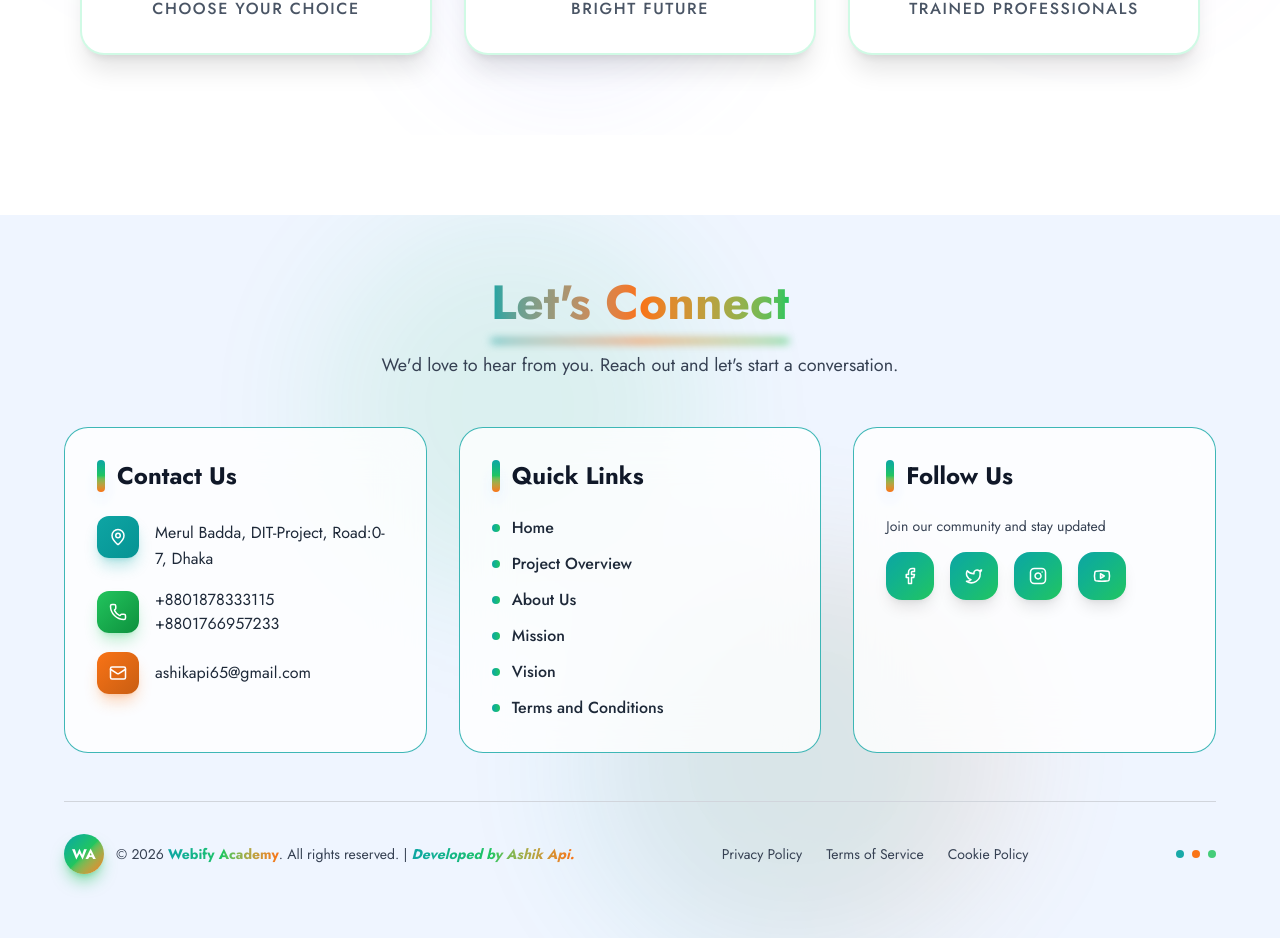
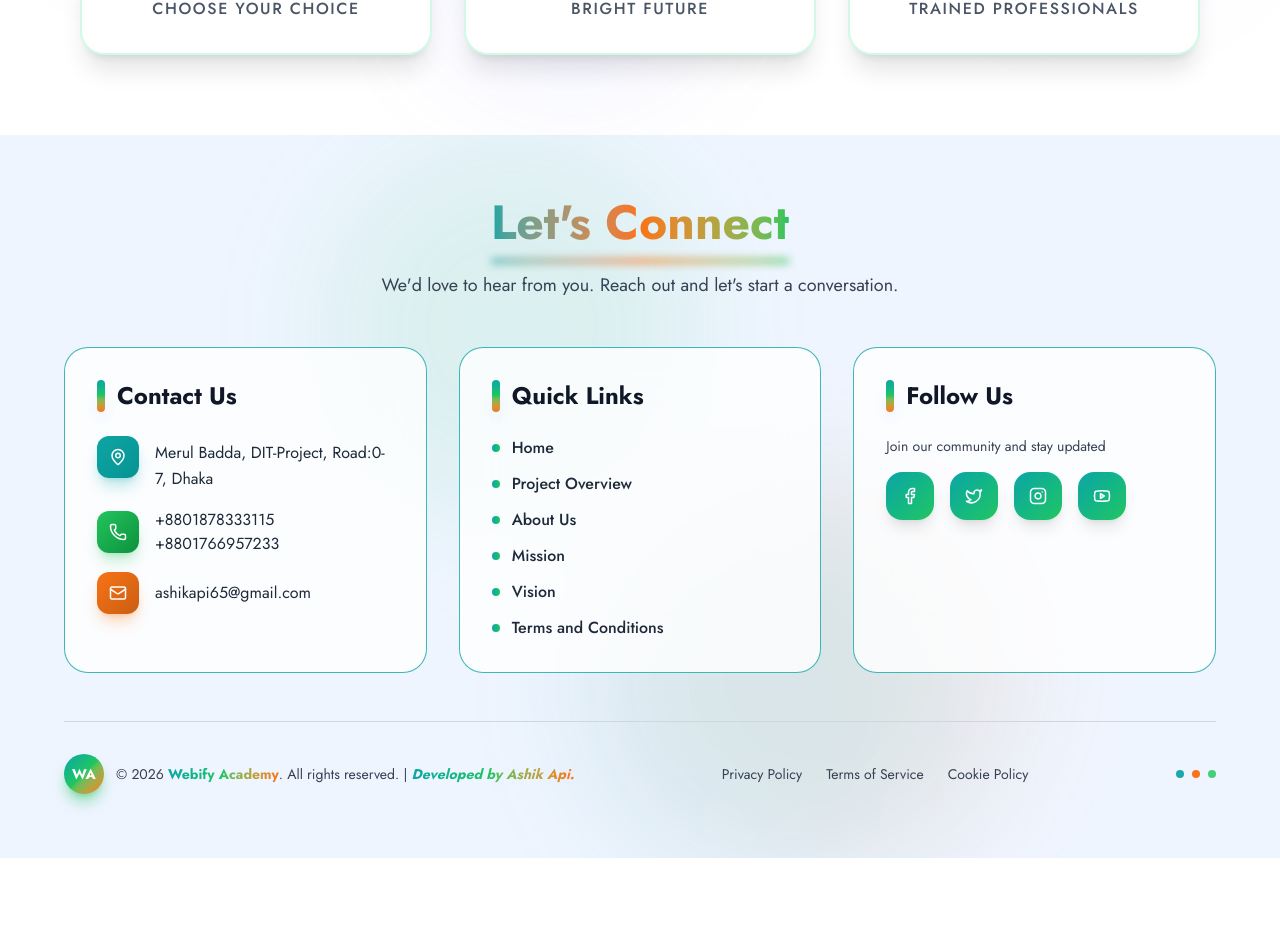
Before and after one commit to ashikapi/Webify-Academy, a Next.js app: page / in a window 1280 px wide. Shown: the part 2660-3598 px from the top of the page. After the commit the page ends 3518 px from the top, so only its background shows below. Built offline with nearby package versions, Linux system fonts and the light colour scheme.

Commit message:
update footer

```diff
--- a/app/components/Footer.tsx
+++ b/app/components/Footer.tsx
@@ -57,7 +57,7 @@ const Footer: React.FC = () => {
   ];
 
   return (
-    <div className="relative lg:py-16 md:py-12 py-10 lg:px-16 md:px-10 px-6 mt-20 overflow-hidden" style={{ backgroundColor: 'rgb(239,245,255)' }}>
+    <div className="relative lg:py-16 md:py-12 py-10 lg:px-16 md:px-10 px-6 overflow-hidden" style={{ backgroundColor: 'rgb(239,245,255)' }}>
       {/* Animated background patterns */}
       <div className="absolute inset-0 opacity-10">
         <div className="absolute top-0 left-1/4 w-96 h-96 bg-[#22C55E] rounded-full mix-blend-multiply filter blur-3xl animate-pulse"></div>
```
